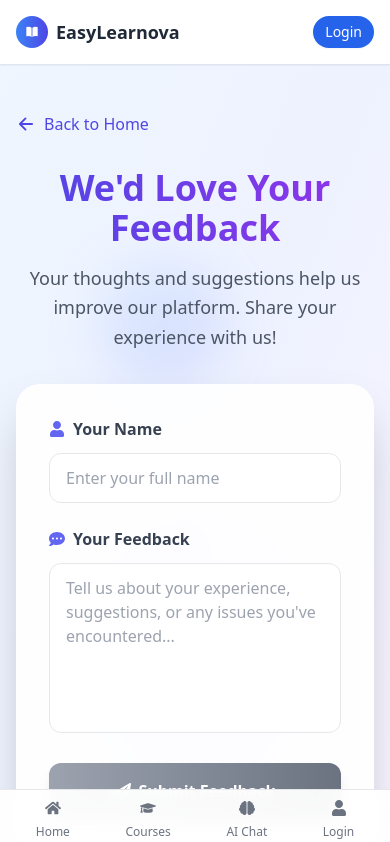
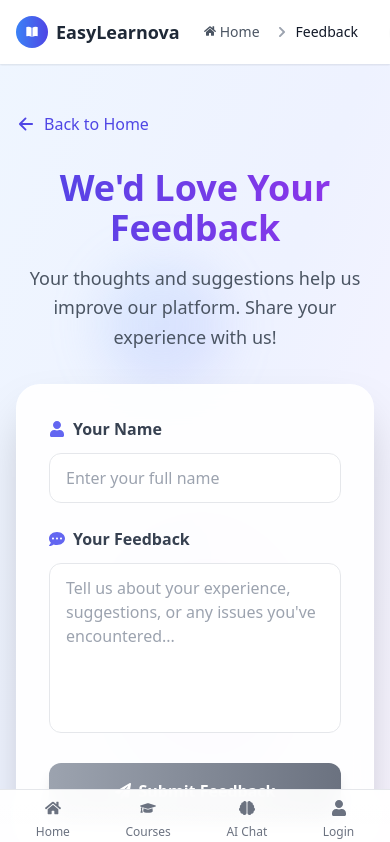
Before and after one commit to Pranay-Dommati/thestudent, a React (Vite) app in the folder frontend/: page /feedback in a window 390 px wide. Shown: the top 842 px of the page. Built offline with nearby package versions, Linux system fonts and the light colour scheme.

Commit message:
fixed hero section

```diff
--- a/frontend/src/components/Navbar/Navbar.jsx
+++ b/frontend/src/components/Navbar/Navbar.jsx
@@ -1,6 +1,6 @@
 import React, { useState, useEffect } from 'react';
 import { Link, useNavigate, useLocation } from 'react-router-dom';
-import { FaUserCircle, FaSignOutAlt, FaUserPlus, FaSignInAlt } from 'react-icons/fa';
+import { FaUserCircle, FaSignOutAlt, FaUserPlus, FaSignInAlt, FaChevronRight, FaHome } from 'react-icons/fa';
 import { HiBookOpen } from 'react-icons/hi2';
 import { useAuth } from '../../context/AuthContext';
 import LogoutConfirmModal from '../common/LogoutConfirmModal';
@@ -15,15 +15,47 @@ const Navbar = ({ initialStyle = "transparent" }) => {
   const [showLogoutConfirm, setShowLogoutConfirm] = useState(false);
   const [isMobile, setIsMobile] = useState(false);
 
-  // Mobile detection
-  useEffect(() => {
-    const checkMobile = () => {
-      setIsMobile(window.innerWidth < 768);
+  // Generate breadcrumbs from current path
+  const generateBreadcrumbs = () => {
+    const pathSegments = location.pathname.split('/').filter(Boolean);
+    const breadcrumbs = [
+      { name: 'Home', path: '/', icon: <FaHome className="w-3 h-3" /> }
+    ];
+
+    let currentPath = '';
+    pathSegments.forEach((segment, index) => {
+      currentPath += `/${segment}`;
+
+      // Create readable names for common segments
+      let name = segment.charAt(0).toUpperCase() + segment.slice(1);
+      if (segment === 'learning-hub') name = 'Learning Hub';
+      if (segment === 'chat') name = 'AI Chatbot';
+      if (segment === 'courses') name = 'Courses';
+      if (segment === 'pro-learning') name = 'Pro Learning';
+      if (segment === 'auth') name = 'Authentication';
+      if (segment.includes('th') || segment === 'engineering') {
+        name = segment.charAt(0).toUpperCase() + segment.slice(1);
+      }
+
+      breadcrumbs.push({
+        name,
+        path: currentPath,
+        isLast: index === pathSegments.length - 1
+      });
+    });
+
+    return breadcrumbs;
   };
 
-    checkMobile();
-    window.addEventListener('resize', checkMobile);
-    return () => window.removeEventListener('resize', checkMobile);
+  // Mobile and tablet detection
+  useEffect(() => {
+    const checkScreenSize = () => {
+      setIsMobile(window.innerWidth < 1024); // Treat tablets as mobile for navigation
+    };
+
+    checkScreenSize();
+    window.addEventListener('resize', checkScreenSize);
+    return () => window.removeEventListener('resize', checkScreenSize);
   }, []);
 
   useEffect(() => {
@@ -89,8 +121,8 @@ const Navbar = ({ initialStyle = "transparent" }) => {
   } else if (initialStyle === 'light') {
     backgroundClass = 'bg-white shadow-sm';
   } else if (isMobile && isCourseSelectionPage) {
-    // For course selection pages on mobile (grade/board/state), use light background for visibility.
-    // Desktop keeps the blended transparent navbar with the hero.
+    // For course selection pages on mobile/tablet (grade/board/state), use light background for visibility.
+    // Large desktop keeps the blended transparent navbar with the hero.
     backgroundClass = 'bg-white shadow-sm';
   } else {
     // Transparent navbar for hero sections
@@ -138,8 +170,58 @@ const Navbar = ({ initialStyle = "transparent" }) => {
             </Link>
           </div>
 
-          {/* Center the navigation items */}
-          <div className="hidden md:flex items-center justify-center flex-1 max-w-[600px]">
+          {/* Navigation: Desktop = full nav, Tablet/Mobile = breadcrumbs */}
+          {isMobile ? (
+            // Breadcrumb navigation for tablet and mobile (only show if not on home page)
+            location.pathname !== '/' ? (
+              <div className="flex-1 flex items-center justify-center px-4 max-w-[400px] mx-auto">
+                <div
+                  className="flex items-center space-x-2 overflow-x-auto"
+                  style={{scrollbarWidth: 'none', msOverflowStyle: 'none'}}
+                >
+                  <style jsx>{`
+                    div::-webkit-scrollbar {
+                      display: none;
+                    }
+                  `}</style>
+                  {generateBreadcrumbs().map((breadcrumb, index) => (
+                    <div key={breadcrumb.path} className="flex items-center whitespace-nowrap">
+                      {index > 0 && (
+                        <FaChevronRight className={`w-3 h-3 mx-2 ${
+                          isScrolled || initialStyle === 'light' ? 'text-gray-400' : 'text-white/60'
+                        }`} />
+                      )}
+                      {breadcrumb.isLast ? (
+                        <span className={`text-sm font-medium ${
+                          isScrolled || initialStyle === 'light' ? 'text-gray-900' : 'text-white'
+                        }`}>
+                          {breadcrumb.icon && <span className="mr-1 inline-flex">{breadcrumb.icon}</span>}
+                          {breadcrumb.name}
+                        </span>
+                      ) : (
+                        <Link
+                          to={breadcrumb.path}
+                          className={`text-sm font-medium transition-colors ${
+                            isScrolled || initialStyle === 'light'
+                              ? 'text-gray-600 hover:text-blue-600'
+                              : 'text-white/80 hover:text-white'
+                          }`}
+                        >
+                          {breadcrumb.icon && <span className="mr-1 inline-flex">{breadcrumb.icon}</span>}
+                          {breadcrumb.name}
+                        </Link>
+                      )}
+                    </div>
+                  ))}
+                </div>
+              </div>
+            ) : (
+              // Empty space on home page - no breadcrumbs needed
+              <div className="flex-1"></div>
+            )
+          ) : (
+            // Full navigation for desktop
+            <div className="flex items-center justify-center flex-1 max-w-[600px]">
               <div className="flex items-center space-x-8">
                 <Link to="/" className={`font-medium transition-colors ${textColor}`}>Home</Link>
                 <Link
@@ -162,19 +244,14 @@ const Navbar = ({ initialStyle = "transparent" }) => {
                 >
                   AI Chatbot
                 </Link>
-              {/* Mentoring Link - commented out as requested */}
-              {/* <Link
-                to="/mentoring"
-                className="text-gray-600 hover:text-blue-600 transition-colors"
-              >
-                Mentoring
-              </Link> */}
               </div>
             </div>
+          )}
 
-          {/* Profile section - Add md:block to hide on mobile */}
-          <div className="flex items-center justify-end w-[200px]">            {isLoggedIn ? (
-              <div className="hidden md:flex">
+          {/* Profile section - Hide on tablet/mobile, show on desktop */}
+          <div className="flex items-center justify-end w-[200px]">
+            {isLoggedIn ? (
+              <div className="hidden xl:flex">
                 <Link
                   to="/profile"
                   className="flex items-center space-x-2 focus:outline-none"
@@ -185,7 +262,7 @@ const Navbar = ({ initialStyle = "transparent" }) => {
                 </Link>
               </div>
             ) : (
-              <div className="hidden md:flex items-center space-x-4">
+              <div className="hidden xl:flex items-center space-x-4">
                 <Link to={`/auth?mode=login&returnTo=${encodeURIComponent(location.pathname + (location.search || '') + (location.hash || ''))}`}
                   className={`px-4 py-2 rounded-full font-medium transition-all duration-300
                     ${isScrolled || initialStyle === 'light' || (isMobile && isCourseSelectionPage) ? 'text-blue-600 border border-blue-600 hover:bg-blue-50' : 'text-white border border-white hover:bg-white/10'}`}
@@ -205,10 +282,10 @@ const Navbar = ({ initialStyle = "transparent" }) => {
               </div>
             )}
 
-            {/* Mobile profile button - Clean and professional */}
+            {/* Mobile/Tablet profile button - Clean and professional */}
             {isLoggedIn ? (
               <button
-                className="md:hidden ml-4 menu-toggle-button"
+                className="xl:hidden ml-4 menu-toggle-button"
                 onClick={() => setIsMobileMenuOpen(!isMobileMenuOpen)}
               >
                 <div className={`w-8 h-8 rounded-full ${isScrolled || initialStyle === 'light' ? 'bg-gradient-to-r from-blue-500 to-purple-500' : 'bg-white/20 backdrop-blur-sm'} flex items-center justify-center`}>
@@ -218,7 +295,7 @@ const Navbar = ({ initialStyle = "transparent" }) => {
             ) : (
               <Link
                 to={`/auth?mode=login&returnTo=${encodeURIComponent(location.pathname + (location.search || '') + (location.hash || ''))}`}
-                className="md:hidden ml-4 flex items-center"
+                className="xl:hidden ml-4 flex items-center"
               >
                 <div className={`px-3 py-1.5 rounded-full ${
                   isScrolled || initialStyle === 'light'
@@ -232,15 +309,15 @@ const Navbar = ({ initialStyle = "transparent" }) => {
           </div>
         </div>
 
-        {/* Mobile profile menu - Only profile-related options */}
+        {/* Mobile/Tablet profile menu - Only profile-related options */}
         {isMobileMenuOpen && isLoggedIn && (
           <>
             {/* Semi-transparent overlay for better UX */}
             <div
-              className="fixed inset-0 bg-black/30 z-40 md:hidden"
+              className="fixed inset-0 bg-black/30 z-40 xl:hidden"
               onClick={closeAllMenus}
             ></div>
-            <div className="md:hidden mt-4 py-3 bg-white/95 backdrop-blur-md rounded-lg shadow-xl border border-gray-100 mx-4 navbar-menu z-50 relative">
+            <div className="xl:hidden mt-4 py-3 bg-white/95 backdrop-blur-md rounded-lg shadow-xl border border-gray-100 mx-4 navbar-menu z-50 relative">
               <div className="px-4 py-2 border-b border-gray-100">
                 <p className="text-sm font-medium text-gray-900">Profile Options</p>
               </div>
@@ -263,15 +340,15 @@ const Navbar = ({ initialStyle = "transparent" }) => {
           </>
         )}
 
-        {/* Mobile auth menu - Login/Signup options */}
+        {/* Mobile/Tablet auth menu - Login/Signup options */}
         {isAuthMenuOpen && !isLoggedIn && (
           <>
             {/* Semi-transparent overlay for better UX */}
             <div
-              className="fixed inset-0 bg-black/30 z-40 md:hidden"
+              className="fixed inset-0 bg-black/30 z-40 xl:hidden"
               onClick={closeAllMenus}
             ></div>
-            <div className="md:hidden mt-4 py-3 bg-white/95 backdrop-blur-md rounded-lg shadow-xl border border-gray-100 mx-4 navbar-menu z-50 relative">
+            <div className="xl:hidden mt-4 py-3 bg-white/95 backdrop-blur-md rounded-lg shadow-xl border border-gray-100 mx-4 navbar-menu z-50 relative">
               <div className="px-4 py-2 border-b border-gray-100">
                 <p className="text-sm font-medium text-gray-900">Account Options</p>
               </div>
```
Also changed, not shown: frontend/src/components/HomePage/Hero/Hero.jsx (+90 -63 lines). Lines whose indentation alone changed are shown as unchanged.
